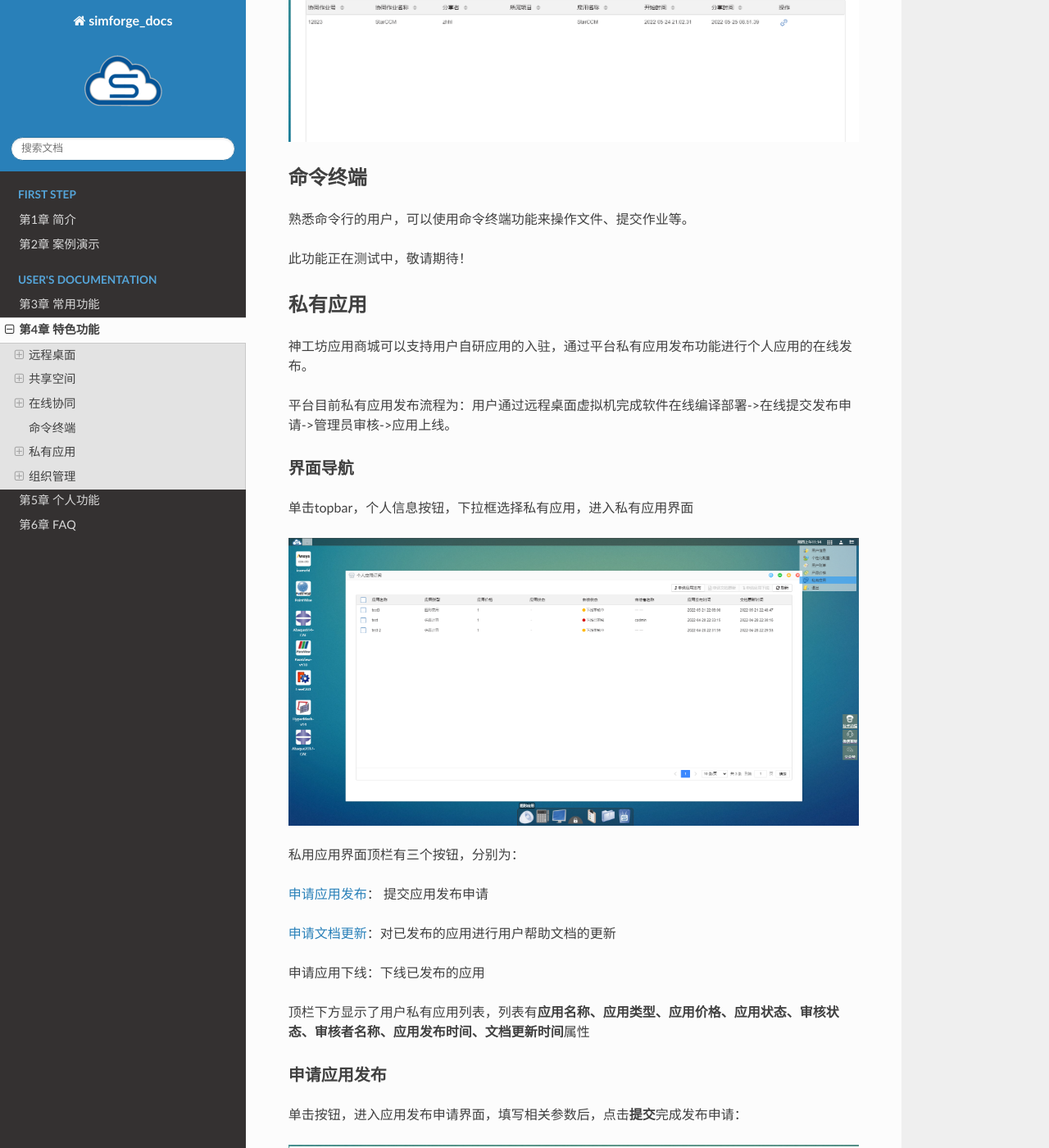
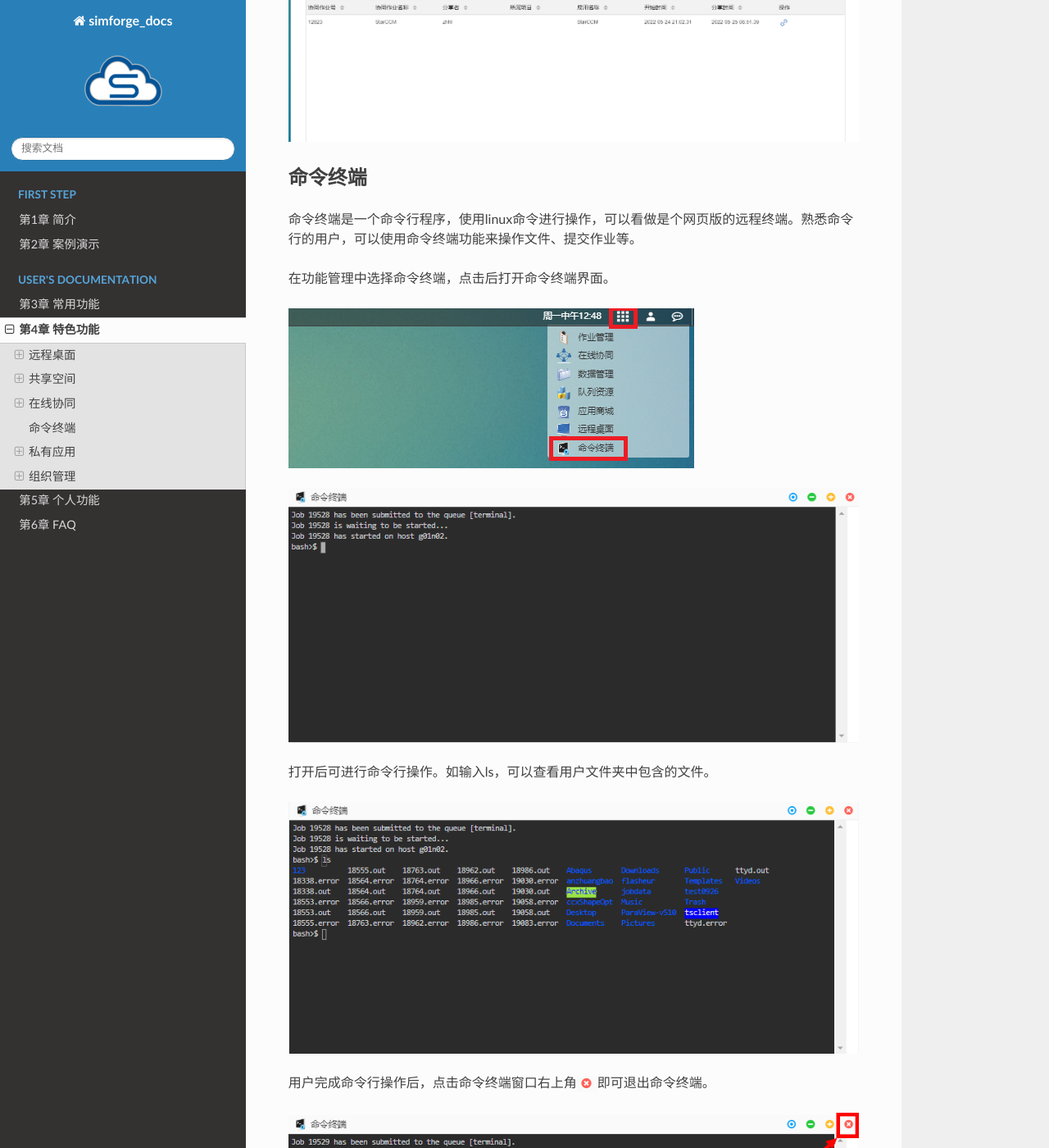
Before and after one commit to readthedocs/tutorial-sphinx-markdown-library, a Sphinx documentation site: the page built from docs/source/feature.md, in a window 1280 px wide and 1400 px high, scrolled down 9862 px. Shown: the whole window at 82% size. Built offline with Sphinx 7.4.7 and the Read the Docs theme 2.0.0, drawn with Linux system fonts in a browser that asks for light colours.

Commit message:
修改第四章命令终端

```diff
--- a/docs/source/feature.md
+++ b/docs/source/feature.md
@@ -233,9 +233,22 @@ spack load cmake@3.22.1%gcc@10.2.0 # 加载gcc-10.2.0编译的版本
 
 ## 命令终端
 
-熟悉命令行的用户，可以使用命令终端功能来操作文件、提交作业等。
+命令终端是一个命令行程序，使用linux命令进行操作，可以看做是个网页版的远程终端。熟悉命令行的用户，可以使用命令终端功能来操作文件、提交作业等。
 
-此功能正在测试中，敬请期待！
+在功能管理中选择命令终端，点击后打开命令终端界面。
+
+![](figs/feature/ttyd.png)
+
+![](figs/feature/ttyd_2.png)
+
+
+打开后可进行命令行操作。如输入ls，可以查看用户文件夹中包含的文件。
+
+![](figs/feature/linux.png)
+
+用户完成命令行操作后，点击命令终端窗口右上角![](figs/feature/exit.png)即可退出命令终端。
+
+![](figs/feature/exit_2.png)
 
 ## 私有应用
 
```
Also changed, not shown: docs/source/figs/feature/exit.png (added), docs/source/figs/feature/exit_2.png (added), docs/source/figs/feature/linux.png, docs/source/figs/feature/ttyd.png (added), docs/source/figs/feature/ttyd_2.png (added), 1 other file.
